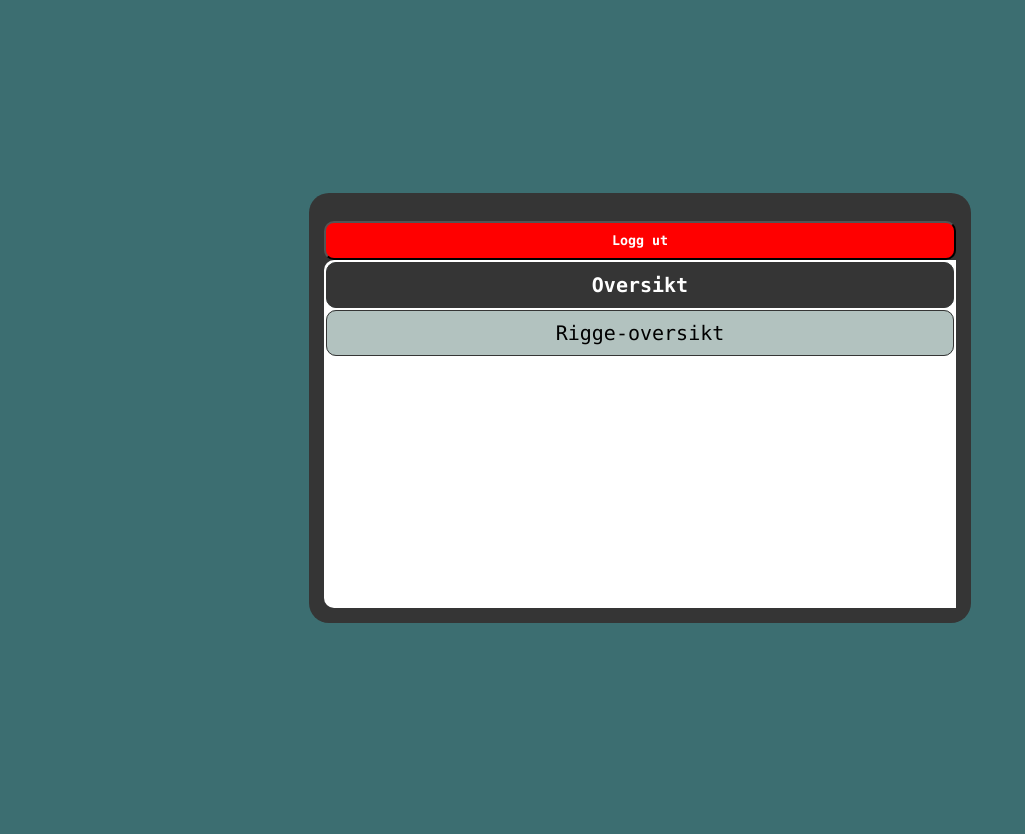
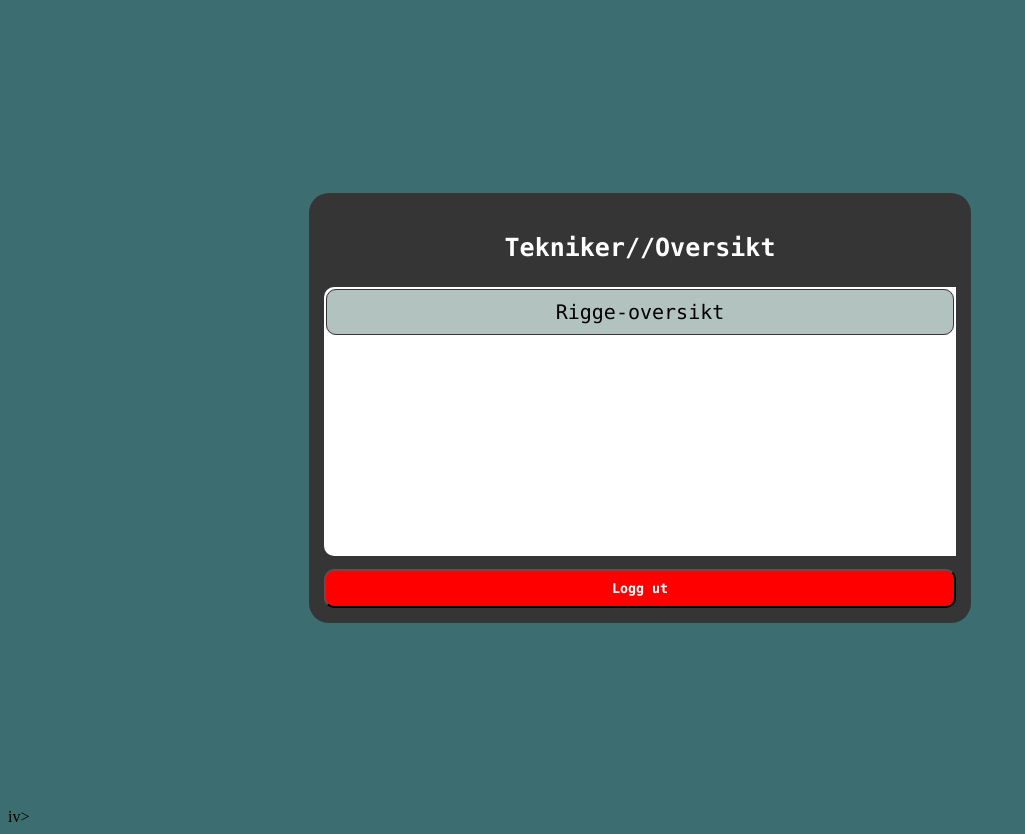
Before and after one commit to mawentrogg/Prosjekt1-1901, a PHP site: page /tech.php in a window 1280 px wide. Shown: the whole page, without its empty margins (0-1025 px from the left). Before the commit the page ends 623 px from the top, so only its background shows below. Run offline with PHP 8.4, Linux system fonts and the light colour scheme; the visitor is signed in with stand-in values (Sample User, id 1); data that the repository does not hold is empty.

Commit message:
Jonas gjorde endringer i styling

```diff
--- a/src/organizer.php
+++ b/src/organizer.php
@@ -16,13 +16,13 @@ else{
 <!DOCTYPE html>
 <html>
 <head>
-	<title>Organizer</title>
+	<title>Arrangør</title>
 	<link rel="stylesheet" type="text/css" href="style.css">
 </head>
 <body style="background-color: #3C6E71">
 	<div class="flexBody">
 		<div class="flexWrapper">
-			<p class="insideMenuHeader">Organizer//Oversikt</p>
+			<p class="insideMenuHeader">Arrangør//Oversikt</p>
 			<div class="flexWrapperInside">
 				<table>
 					<tr>
--- a/src/rigge-oversikt.php
+++ b/src/rigge-oversikt.php
@@ -22,7 +22,7 @@
 </head>
 <body style="background-color: #3C6E71">
 	<div class="flexBody">
-    	<div style="width:auto" class="flexWrapper">
+    	<div style="width:auto;height:70vh;" class="flexWrapper">
    			<p class="insideMenuHeader">Rigge-oversikt</p>
         	<div class="flexWrapperInside">
 				<table>
--- a/src/style.css
+++ b/src/style.css
@@ -109,7 +109,10 @@ th, td, tr{
 	padding: 10px;
 	background-color: #b2c2bf;
 	border-radius: 10px;
-	font-family: Consolas;
+}
+
+td{
+	word-wrap: break-word;
 }
 
 th{
--- a/src/tech.php
+++ b/src/tech.php
@@ -16,27 +16,25 @@ else{
 <!DOCTYPE html>
 <html>
 <head>
-	<title>Organizer</title>
+	<title>Tekniker</title>
 	<link rel="stylesheet" type="text/css" href="style.css">
 </head>
 <body style="background-color: #3C6E71">
-
     <div class="flexBody">
         <div class="flexWrapper">
-            <form action="includes\logout.inc.php" method="post">
-                <button type="submit" name="submit">Logg ut</button>
-            </form>
+            <p class="insideMenuHeader">Tekniker//Oversikt</p>
             <div class="flexWrapperInside">
                 <table>
-                    <tr>
-                        <th style="color: white; background-color: #353535;">Oversikt</th>
-                    </tr>
                     <tr>
                         <td><a href="rigge-oversikt.php">Rigge-oversikt</a></td>
                     </tr>
                 </table>
             </div>
+            <form action="includes\logout.inc.php" method="post">
+            <button type="submit" name="submit">Logg ut</button>
+            </form>
         </div>
     </div>
+</body>iv>
 </body>
 </html>
```
Also changed, not shown: src/add-demands.php (+2 -11 lines), src/band-demands.php (+17 -15 lines).
